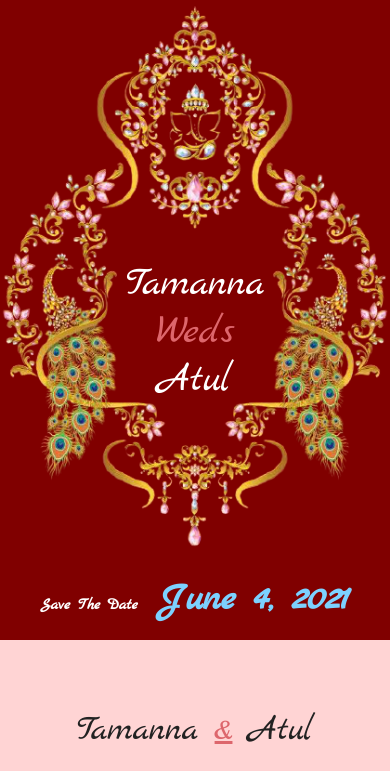
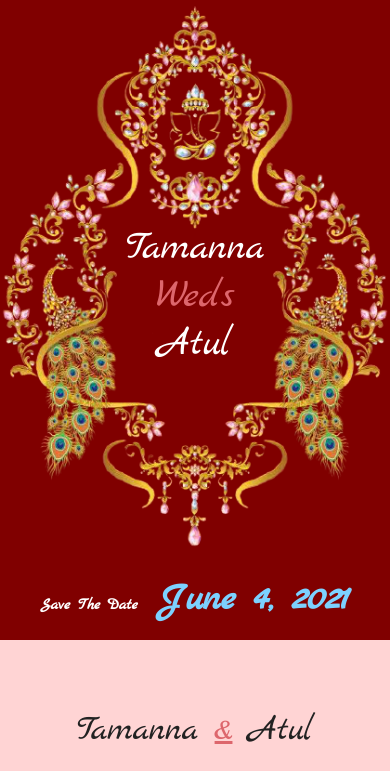
Before and after one commit to Shivam-Developer9/Wedding-card, a plain HTML site: page index.html in a window 390 px wide. Shown: the top 771 px of the page. Drawn offline with nearby package versions, Linux system fonts and the light colour scheme.

Commit message:
Update style.css

```diff
--- a/style.css
+++ b/style.css
@@ -407,7 +407,14 @@ button:focus{
 	top: 40px; */
 	z-index: 3;
 }
-
+@media (max-width: 400px){
+	.lbox-details h1{
+	position: relative;
+    bottom: 36px;
+    font-size: 40px;
+    margin-bottom: 40px;
+	}
+}
 .lbox-details h2{
 	font-size: 48px;
 	color: #ffffff;
```
